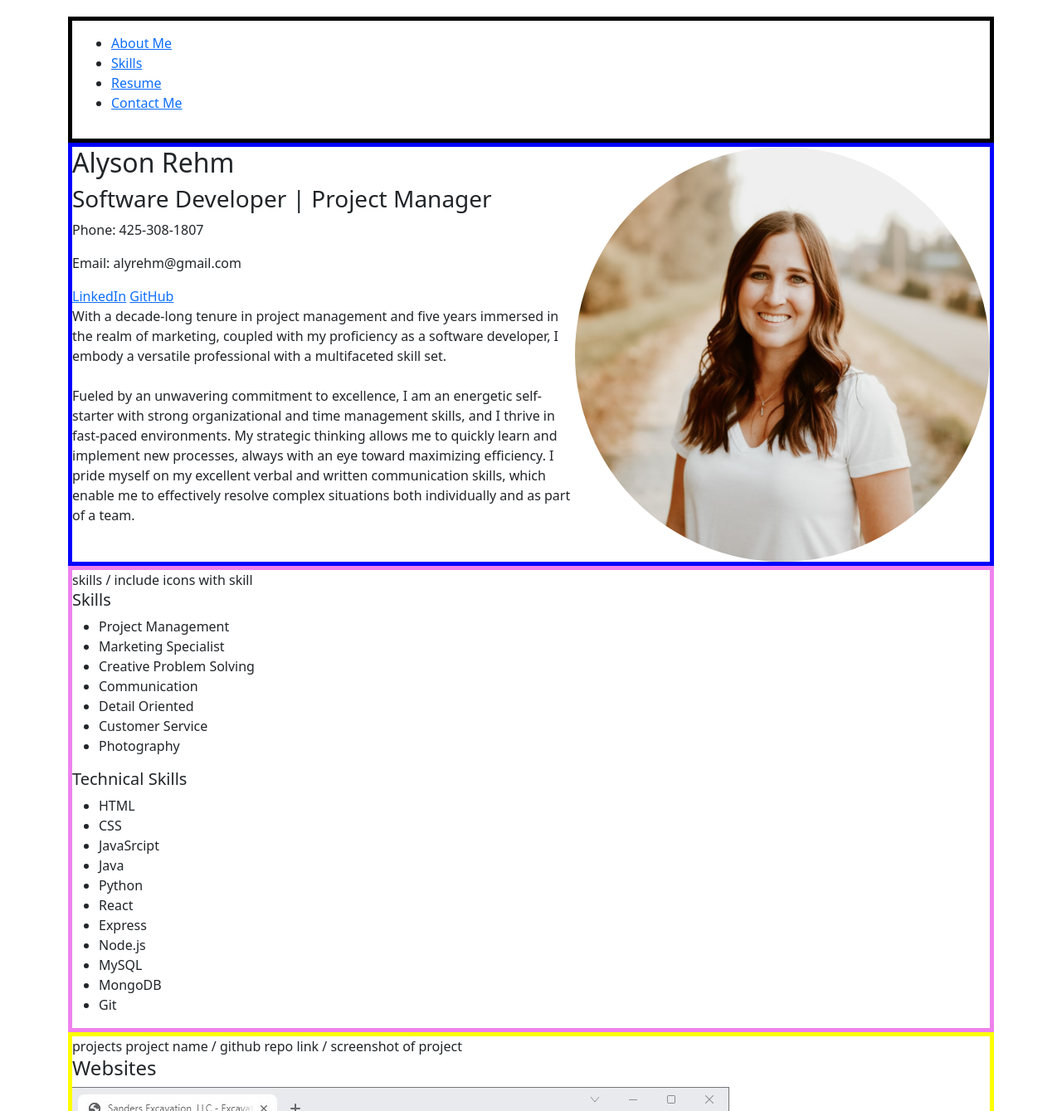
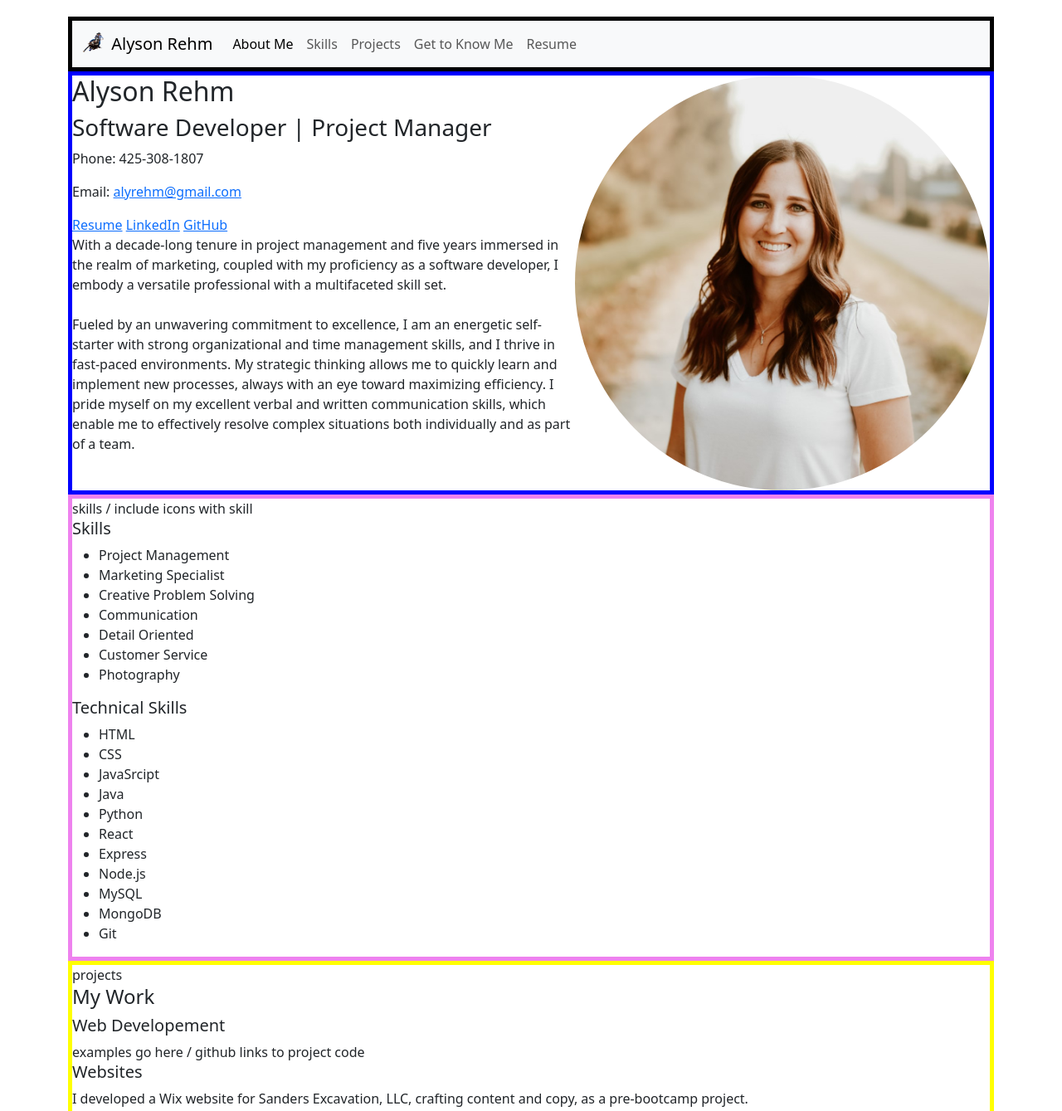
Before and after one commit to AlyRehm/Professional_Site, a plain HTML site: page index.html in a window 1280 px wide. Shown: the top 1339 px of the page at 83% size. Drawn offline with nearby package versions, Linux system fonts and the light colour scheme.

Commit message:
Formatted Navbar

```diff
--- a/index.html
+++ b/index.html
@@ -14,13 +14,26 @@
 </head>
 <body>
     <div class="container">
-        <nav>
-            <ul>
-                <li><a href="">About Me</a></li>
-                <li><a href="">Skills</a></li>
-                <li><a href="">Resume</a></li>
-                <li><a href="">Contact Me</a></li>
-            </ul>
+
+        <nav class="navbar navbar-expand-lg bg-body-tertiary">
+            <div class="container-fluid">
+                <a class="navbar-brand" href="#">
+                    <img src="/images/Panda_BehindTheBadge-PhotoRoom.png" alt="Logo" width="30" height="24" class="d-inline-block align-text-top">
+                    Alyson Rehm
+                </a>
+                <button class="navbar-toggler" type="button" data-bs-toggle="collapse" data-bs-target="#navbarNavAltMarkup" aria-controls="navbarNavAltMarkup" aria-expanded="false" aria-label="Toggle navigation">
+                    <span class="navbar-toggler-icon"></span>
+                </button>
+            <div class="collapse navbar-collapse" id="navbarNavAltMarkup">
+                <div class="navbar-nav">
+                    <a class="nav-link active" aria-current="page" href="#">About Me</a>
+                    <a class="nav-link" href="#">Skills</a>
+                    <a class="nav-link" href="#">Projects</a>
+                    <a class="nav-link" href="#">Get to Know Me</a>
+                    <a class="nav-link" href="/docs/Rehm_Alyson_Resume.pdf">Resume</a>
+                </div>
+            </div>
+            </div>
         </nav>
 
         <main>
@@ -33,7 +46,9 @@
                     <h3>Software Developer | Project Manager</h3>
                     <div>
                         <p>Phone: 425-308-1807</p>
-                        <p>Email: alyrehm@gmail.com</p>
+                        <!-- MailTo link for email  -->
+                        <p>Email: <a href="mailto:alyrehm@gmail.com?subject=Professional Site | --insert your subject here--">alyrehm@gmail.com</a></p>
+                        <a href="/docs/Rehm_Alyson_Resume.pdf">Resume</a>
                         <a href="https://www.linkedin.com/in/alyson-rehm/">LinkedIn</a>
                         <a href="https://github.com/AlyRehm">GitHub</a>
                     </div>
@@ -88,19 +103,27 @@
             <!-- SECTION THREE - PROJECTS  -->
             <div class="projects">
                 projects
-                    project name / github repo link / screenshot of project
 
-                <h4>Websites</h4>
+                <h4>My Work</h4>
+                <h5>Web Developement</h5>
+                examples go here / github links to project code
+
+
+                <h5>Websites</h5>
+                <p>I developed a Wix website for Sanders Excavation, LLC, crafting content and copy, as a pre-bootcamp project.</p>
                 <img src="/images/myWork/SandersExcavationWebsite.jpg" alt="SandersExcavationLLC.com | Website created by Alysob=n">
                 <a href="https://sandersexcavationllc.com/">Sanders Excavation, LLC</a>
-                <p>I developed a Wix website for Sanders Excavation, LLC, crafting content and copy, as a pre-bootcamp project.</p>
 
-                <h4>Photography</h4>
+
+                <h5>Photography</h5>
+                <p>Photographed the products and photoshopped a solid white background. Also photographed the lifestyle photos with the cats. </p>
+                <a href="https://midleedesigns.com/collections/just-for-cats-1/products/midlee-tree-decorative-cat-scratcher">Cat Tree</a>
                 <img src="/images/myWork/midleecatscratcher.jpg" alt="Midlee Designs. photography by Alyson Rehm">
                 <a href="https://midleedesigns.com/collections/just-for-cats-1/products/midlee-tree-decorative-cat-scratcher">Cat Tree</a>
 
+                <a href="https://midleedesigns.com/collections/hanukkah/products/midlee-hanukkah-felt-wool-cat-toy-set-2-balls-dreidel">Cat Holiday Toys</a>
                 <img src="/images/myWork/midleecattoy.jpg" alt="Midlee Designs, photography by Alyson Rehm">
-                <a href="https://midleedesigns.com/collections/hanukkah/products/midlee-hanukkah-felt-wool-cat-toy-set-2-balls-dreidel">Cat Holiday Toys</a>
+
             </div>
 
 
```
Also changed, not shown: images/icons/blueprint.gif (added), images/icons/blueprint.png (added), images/icons/copy.gif (added), images/icons/database-table.gif (added), images/icons/database-table.png (added), images/icons/database.gif (added), images/icons/database.png (added), images/icons/idea.png (added), images/icons/message.gif (added), images/icons/message.png (added), images/icons/phone.gif (added), images/icons/phone.png (added), images/icons/physics (1).gif (added), images/icons/physics.gif (added), 4 more files, 1 other file.
